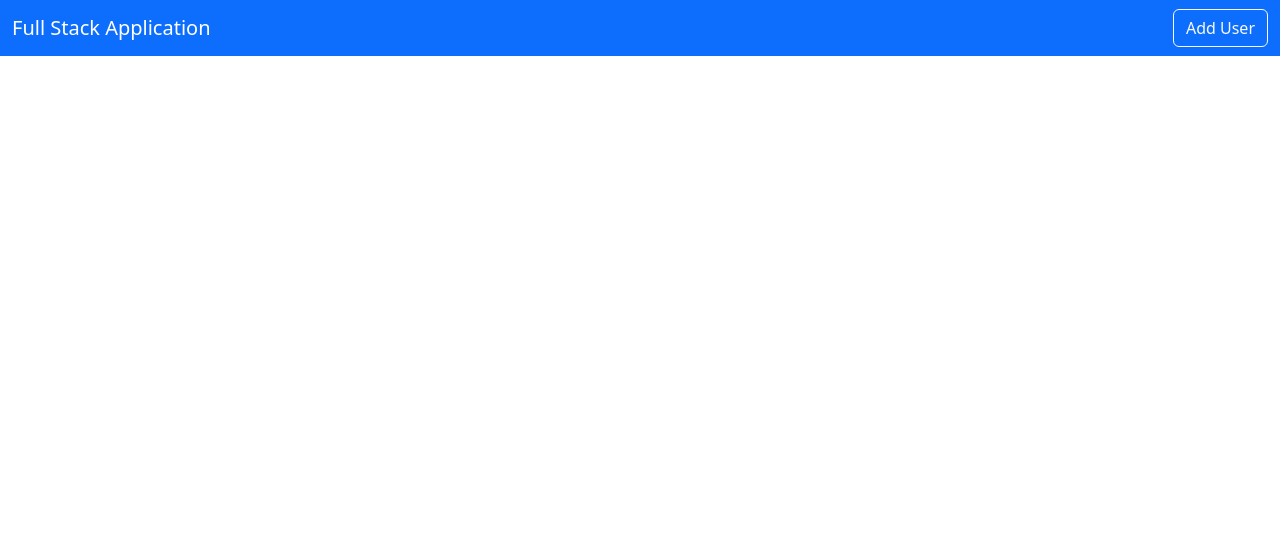
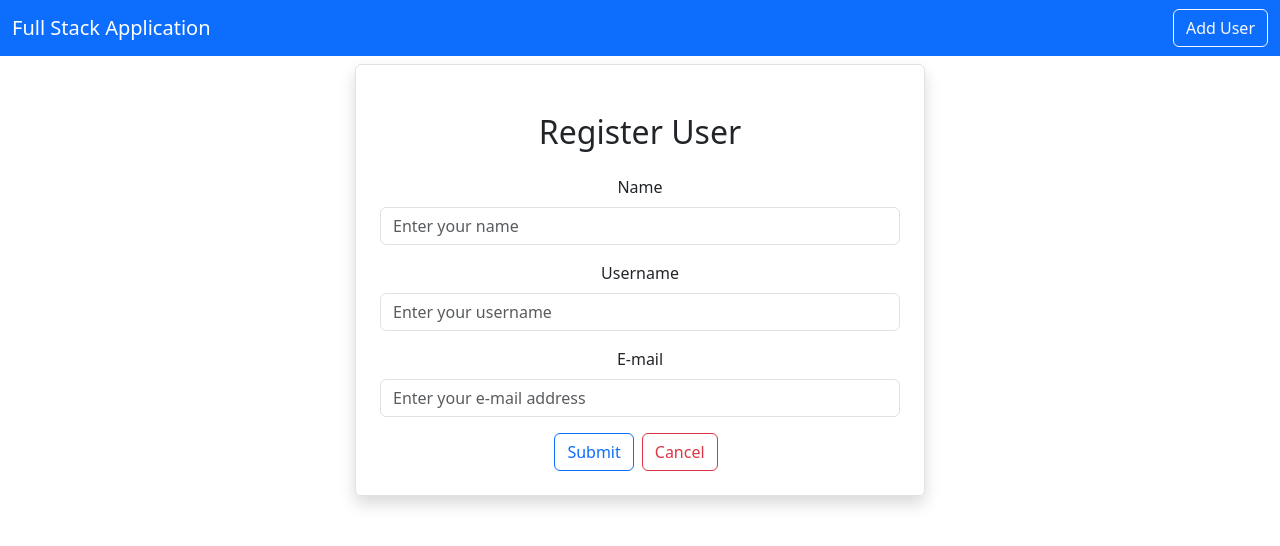
Before and after one commit to tusharjoshi17/fullstack-frontend, a React (Create React App) app: page /edituser/1 in a window 1280 px wide. Shown: the top 546 px of the page. Built offline with nearby package versions, Linux system fonts and the light colour scheme; no server answers.

Commit message:
added edituser functionalities in the project

```diff
--- a/src/App.js
+++ b/src/App.js
@@ -4,6 +4,7 @@
 import Home from "./pages/Home";
 import { BrowserRouter as Router, Routes, Route } from "react-router-dom";
 import AddUser from "./users/AddUser";
+import EditUser from "./users/EditUser";
 
 function App() {
   return (
@@ -12,7 +13,8 @@
         <Navbar />
         <Routes>
           <Route exact path="/" element={<Home />} />
-          <Route exact path="adduser" element={<AddUser/>} />
+          <Route exact path="/adduser" element={<AddUser/>} />
+          <Route exact path="/edituser/:id" element ={<EditUser/>}/>
         </Routes>
       </Router>
     </div>
--- a/src/pages/Home.js
+++ b/src/pages/Home.js
@@ -1,5 +1,6 @@
 import React, { useEffect, useState } from "react";
 import axios from "axios";
+import { Link } from "react-router-dom";
 
 export default function Home() {
   const [users, setUsers] = useState([]);
@@ -12,6 +13,8 @@
     const result = await axios.get("http://localhost:8080/users");
     setUsers(result.data);
   };
+
+
 
   return (
     <div className="container">
@@ -37,7 +40,10 @@
                 <td>{user.email}</td>
                 <td>
                   <button className="btn btn-primary mx-2">View</button>
-                  <button className="btn btn-outline-primary mx-2">Edit</button>
+                  <Link className="btn btn-outline-primary mx-2"
+                  to={`/edituser/${user.id}`}
+                  >Edit
+                  </Link>
                   <button className="btn btn-danger mx-2">Delete</button>
                 </td>
               </tr>
--- a/src/users/EditUser.js
+++ b/src/users/EditUser.js
@@ -0,0 +1,94 @@
+import axios from "axios";
+import React, { useEffect, useState } from "react";
+import { Link, useNavigate, useParams } from "react-router-dom";
+
+export default function EditUser() {
+  let navigate = useNavigate();
+
+  const { id } = useParams();
+
+  const [user, setUser] = useState({
+    name: "",
+    username: "",
+    email: "",
+  });
+
+  const { name, username, email } = user;
+
+  const onInputChange = (e) => {
+    setUser({ ...user, [e.target.name]: e.target.value });
+  };
+
+  useEffect(() => {
+    loadUser();
+  }, []);
+
+
+  const onSubmit = async (e) => {
+    e.preventDefault();
+    await axios.put(`http://localhost:8080/user/${id}`, user);
+    navigate("/");
+  };
+
+  const loadUser = async () => {
+    const result = await axios.get(`http://localhost:8080/user/${id}`);
+    setUser(result.data);
+  };
+
+  return (
+    <div className="container">
+      <div className="row">
+        <div className="col-md-6 offset-md-3 border rounded p-4 mt-2 shadow">
+          <h2 className="text-center m-4">Register User</h2>
+          <form onSubmit={(e) => onSubmit(e)}>
+            <div className="mb-3">
+              <label htmlFor="Name" className="form-label">
+                Name
+              </label>
+              <input
+                type={"text"}
+                className="form-control"
+                placeholder="Enter your name"
+                name="name"
+                value={name}
+                onChange={(e) => onInputChange(e)}
+              />
+            </div>
+            <div className="mb-3">
+              <label htmlFor="Username" className="form-label">
+                Username
+              </label>
+              <input
+                type={"text"}
+                className="form-control"
+                placeholder="Enter your username"
+                name="username"
+                value={username}
+                onChange={(e) => onInputChange(e)}
+              />
+            </div>
+            <div className="mb-3">
+              <label htmlFor="Email" className="form-label">
+                E-mail
+              </label>
+              <input
+                type={"text"}
+                className="form-control"
+                placeholder="Enter your e-mail address"
+                name="email"
+                value={email}
+                onChange={(e) => onInputChange(e)}
+              />
+            </div>
+            <button type="submit" className="btn btn-outline-primary">
+              Submit
+            </button>
+            <Link className="btn btn-outline-danger mx-2" to="/">
+              Cancel
+            </Link>
+          </form>
+        </div>
+      </div>
+    </div>
+  );
+}
```
